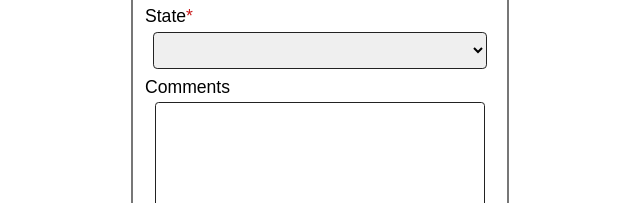
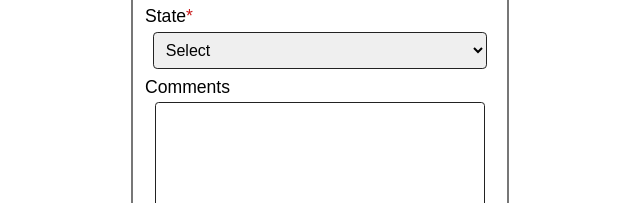
Before and after one commit to lbsheaff/1.2-assignment_accessible-form-page, a plain HTML site: page index.html in a window 1280 px wide. Shown: the part 980-1183 px from the top of the page, 320-960 px from the left. Drawn offline with Linux system fonts and the light colour scheme.

Commit message:
Update index.html

```diff
--- a/index.html
+++ b/index.html
@@ -47,7 +47,7 @@
 							</fieldset>
 						<label for="state">State<span class="required">*</span></label>
 						<select id="state" name="state" required>
-							<option value=""></option>
+							<option value="">Select</option>
 							<option value="alabama">Alabama</option>
 							<option value="alaska">Alaska</option>
 							<option value="arizona">Arizona</option>
```
